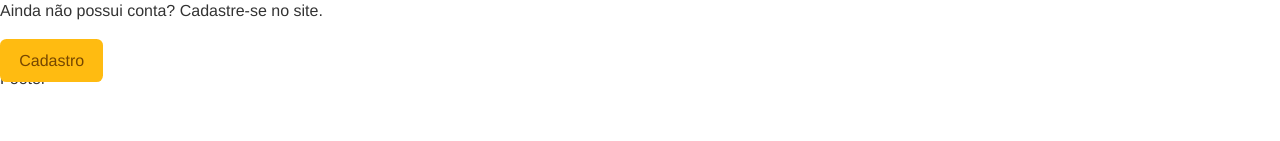
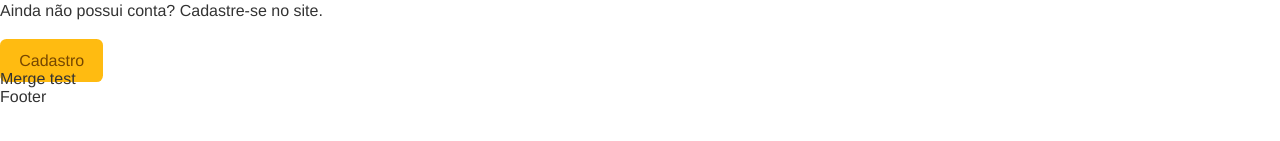
Before and after one commit to augustojs1/dogs-social-network, a React (Create React App) app: page /login in a window 1280 px wide. Shown: the part 559-700 px from the top of the page. Built offline with nearby package versions, Linux system fonts and the light colour scheme.

Commit message:
merge test

```diff
--- a/src/Components/Login/LoginForm.jsx
+++ b/src/Components/Login/LoginForm.jsx
@@ -37,6 +37,7 @@ const LoginForm = () => {
                 <p>Ainda não possui conta? Cadastre-se no site.</p>
             <Link className={stylesBtn.button} to="/login/criar">Cadastro</Link>
             </div>
+            <p>Merge test</p>
         </section>
     )
 }
```
